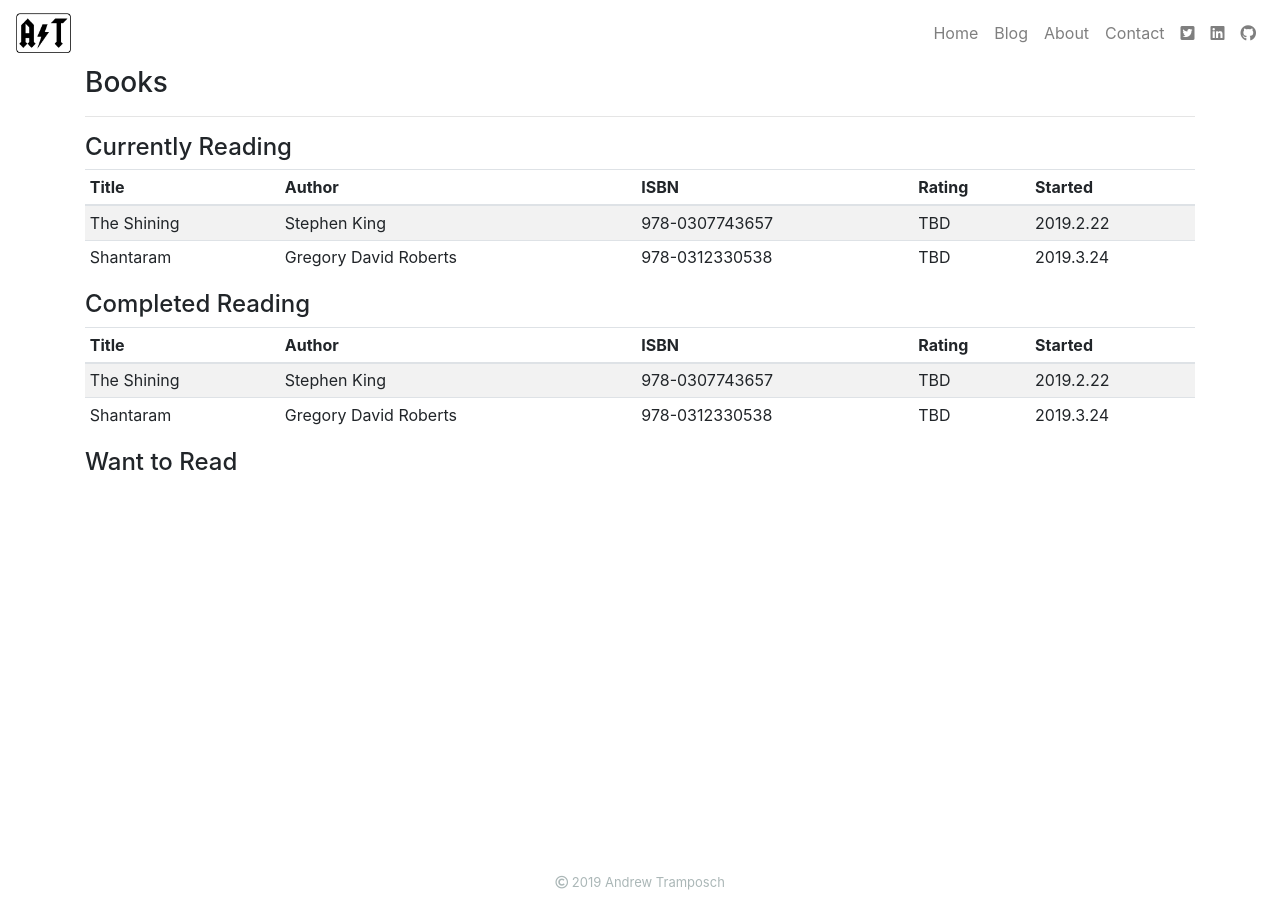
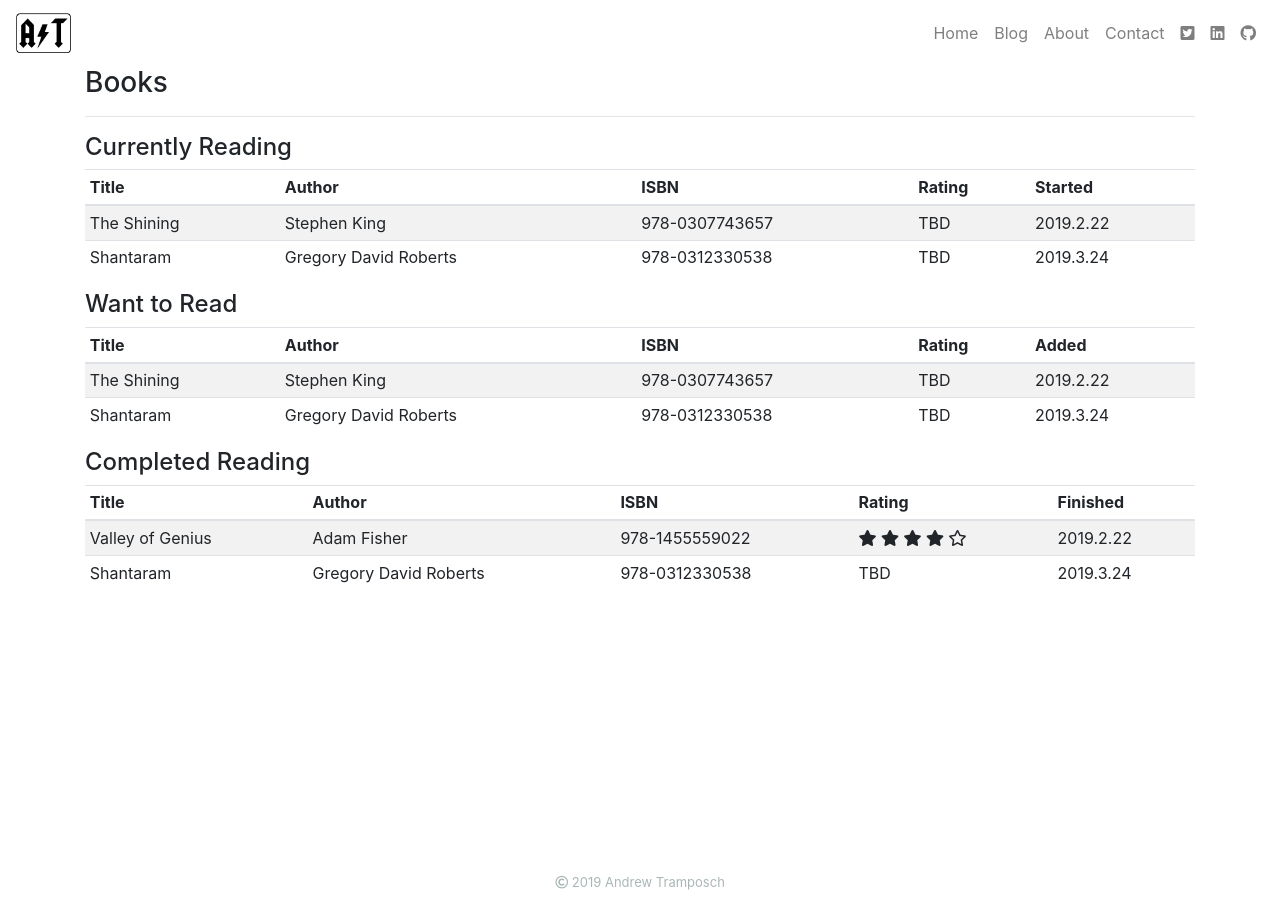
Before and after one commit to atramposch/website, a Jekyll site: the page built from about/books.html, in a window 1280 px wide. Built offline with Jekyll 4.4.1, drawn with Linux system fonts in a browser that asks for light colours.

Commit message:
adding in more books related changes

```diff
--- a/about/books.html
+++ b/about/books.html
@@ -34,23 +34,58 @@ title: Andrew Tramposch | Books
     </tbody>
 </table>
 
+<h4>Want to Read</h4>
+<table class="table table-striped table-sm table-hover">
+    <thead>
+        <tr>
+            <th scope="col" class="th-lg">Title</th>
+            <th scope="col" class="th-lg">Author</th>
+            <th scope="col" class="th-lg">ISBN</th>
+            <th scope="col" class="th-lg">Rating</th>
+            <th scope="col" class="th-lg">Added</th>
+        </tr>
+    </thead>
+    <tbody>
+        <tr>
+            <td scope="row">The Shining</td>
+            <td>Stephen King</td>
+            <td>978-0307743657</td>
+            <td>TBD</td>
+            <td>2019.2.22</td>
+        </tr>
+        <tr>
+            <td scope="row">Shantaram</td>
+            <td>Gregory David Roberts</td>
+            <td>978-0312330538</td>
+            <td>TBD</td>
+            <td>2019.3.24</td>
+        </tr>
+    </tbody>
+</table>
+
 <h4>Completed Reading</h4>
-<table class="table table-striped table-sm table-hover">
+<div class="table-responsive">
+    <table class="table table-striped table-sm table-hover">
         <thead>
             <tr>
                 <th scope="col">Title</th>
                 <th scope="col">Author</th>
                 <th scope="col">ISBN</th>
                 <th scope="col">Rating</th>
-                <th scope="col">Started</th>
+                <th scope="col">Finished</th>
             </tr>
         </thead>
         <tbody>
             <tr>
-                <td scope="row">The Shining</td>
-                <td>Stephen King</td>
-                <td>978-0307743657</td>
-                <td>TBD</td>
+                <td scope="row">Valley of Genius</td>
+                <td>Adam Fisher</td>
+                <td>978-1455559022</td>
+                <td><i class="fas fa-star"></i>
+                    <i class="fas fa-star"></i>
+                    <i class="fas fa-star"></i>
+                    <i class="fas fa-star"></i>
+                    <i class="far fa-star"></i>
+                </td>
                 <td>2019.2.22</td>
             </tr>
             <tr>
```
Also changed, not shown: other parts of about/books.html (+1 -1 lines).
